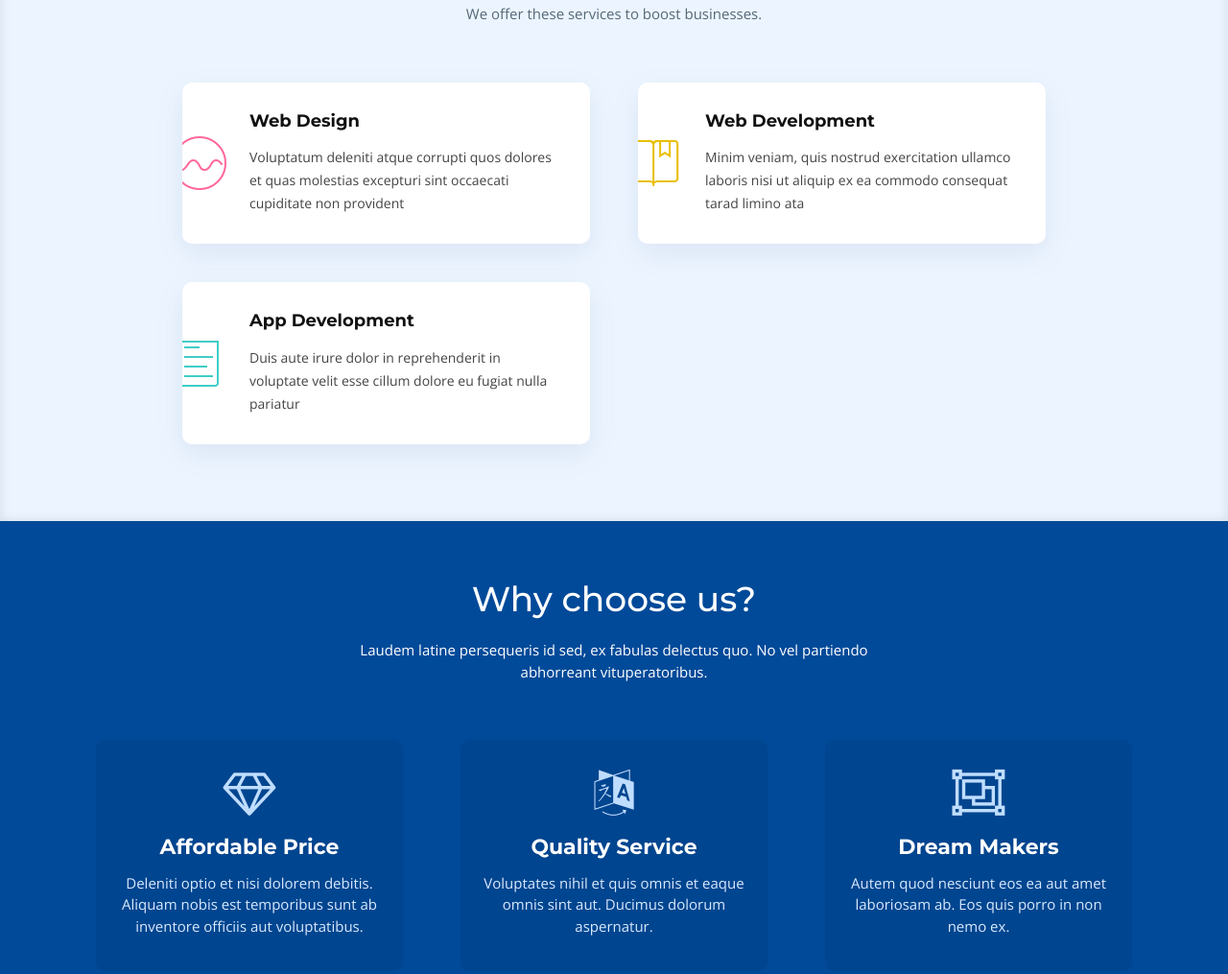
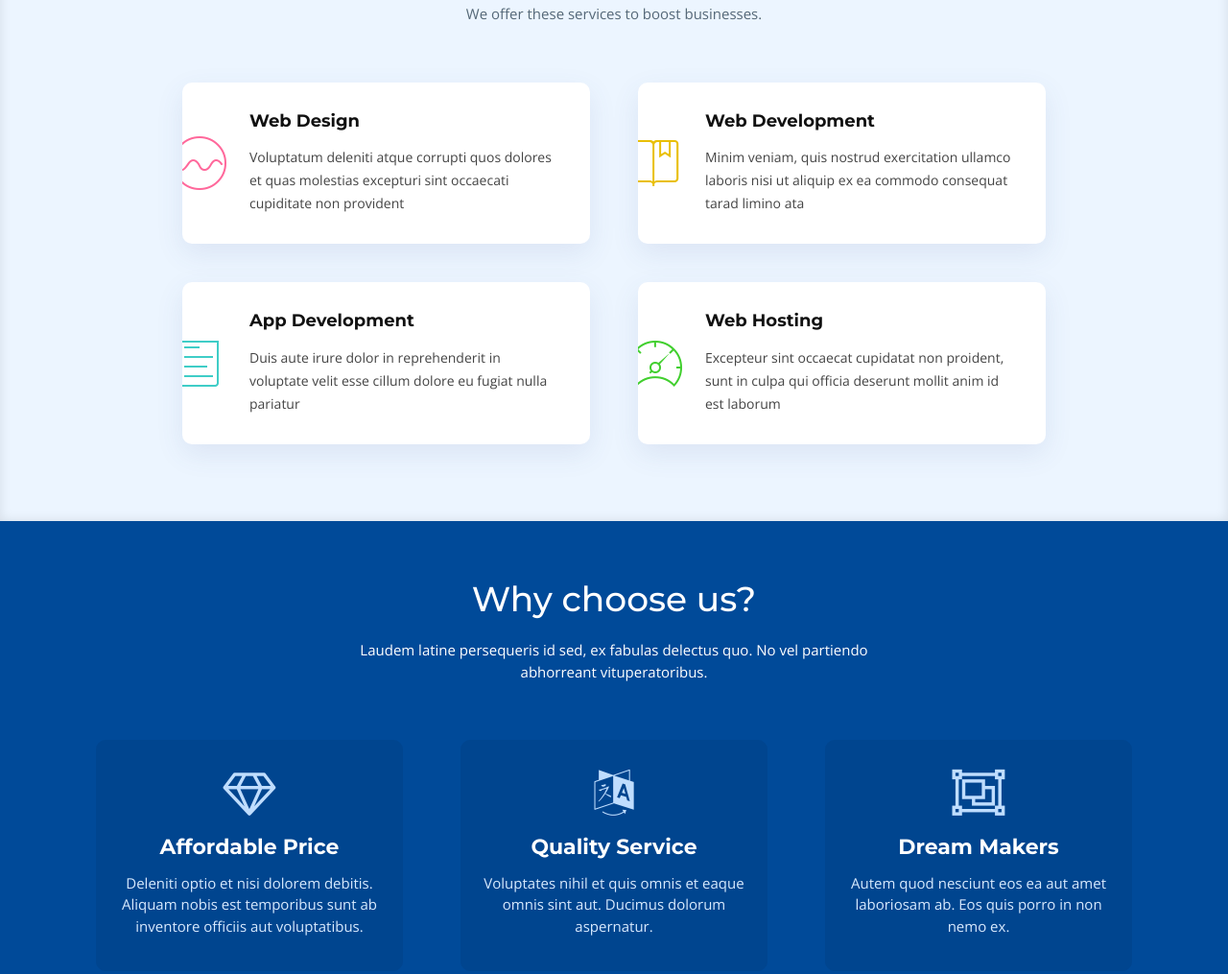
Before and after one commit to i-Tutu/webbox, a plain HTML site: page index.html in a window 1280 px wide. Shown: the part 2374-3389 px from the top of the page at 96% size. Drawn offline with nearby package versions, Linux system fonts and the light colour scheme; files whose address does not match are found by name.

Commit message:
Added: Service

```diff
--- a/index.html
+++ b/index.html
@@ -220,13 +220,13 @@
               <p class="description">Duis aute irure dolor in reprehenderit in voluptate velit esse cillum dolore eu fugiat nulla pariatur</p>
             </div>
           </div>
-         <!--  <div class="col-md-6 col-lg-5 wow bounceInUp" data-wow-delay="0.1s" data-wow-duration="1.4s">
+          <div class="col-md-6 col-lg-5 wow bounceInUp" data-wow-delay="0.1s" data-wow-duration="1.4s">
             <div class="box">
               <div class="icon"><i class="ion-ios-speedometer-outline" style="color:#41cf2e;"></i></div>
-              <h4 class="title"><a href="">Magni Dolores</a></h4>
+              <h4 class="title"><a href="">Web Hosting</a></h4>
               <p class="description">Excepteur sint occaecat cupidatat non proident, sunt in culpa qui officia deserunt mollit anim id est laborum</p>
             </div>
-          </div> -->
+          </div>
 
           <!-- <div class="col-md-6 col-lg-5 offset-lg-1 wow bounceInUp" data-wow-delay="0.2s" data-wow-duration="1.4s">
             <div class="box">
```
